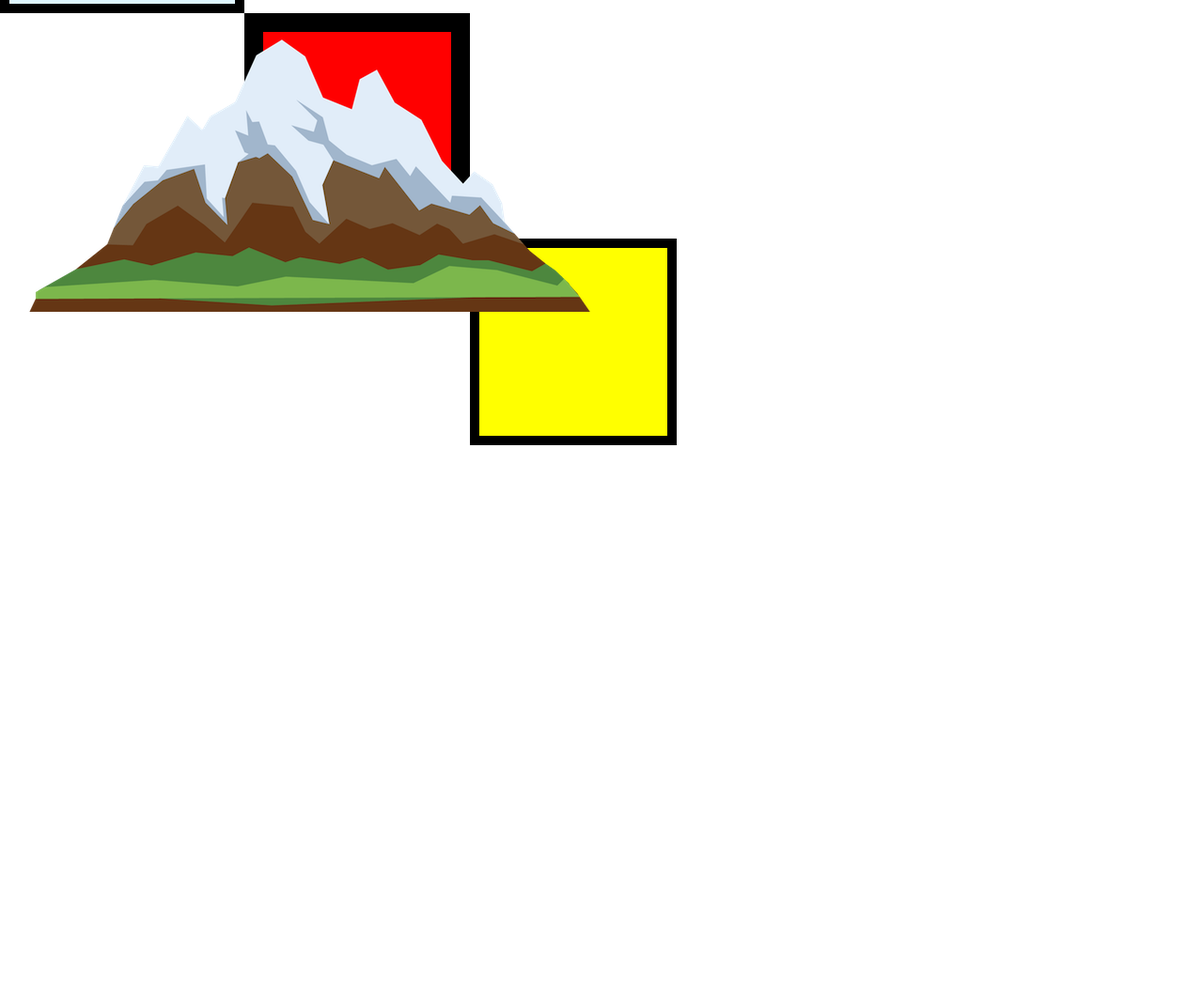
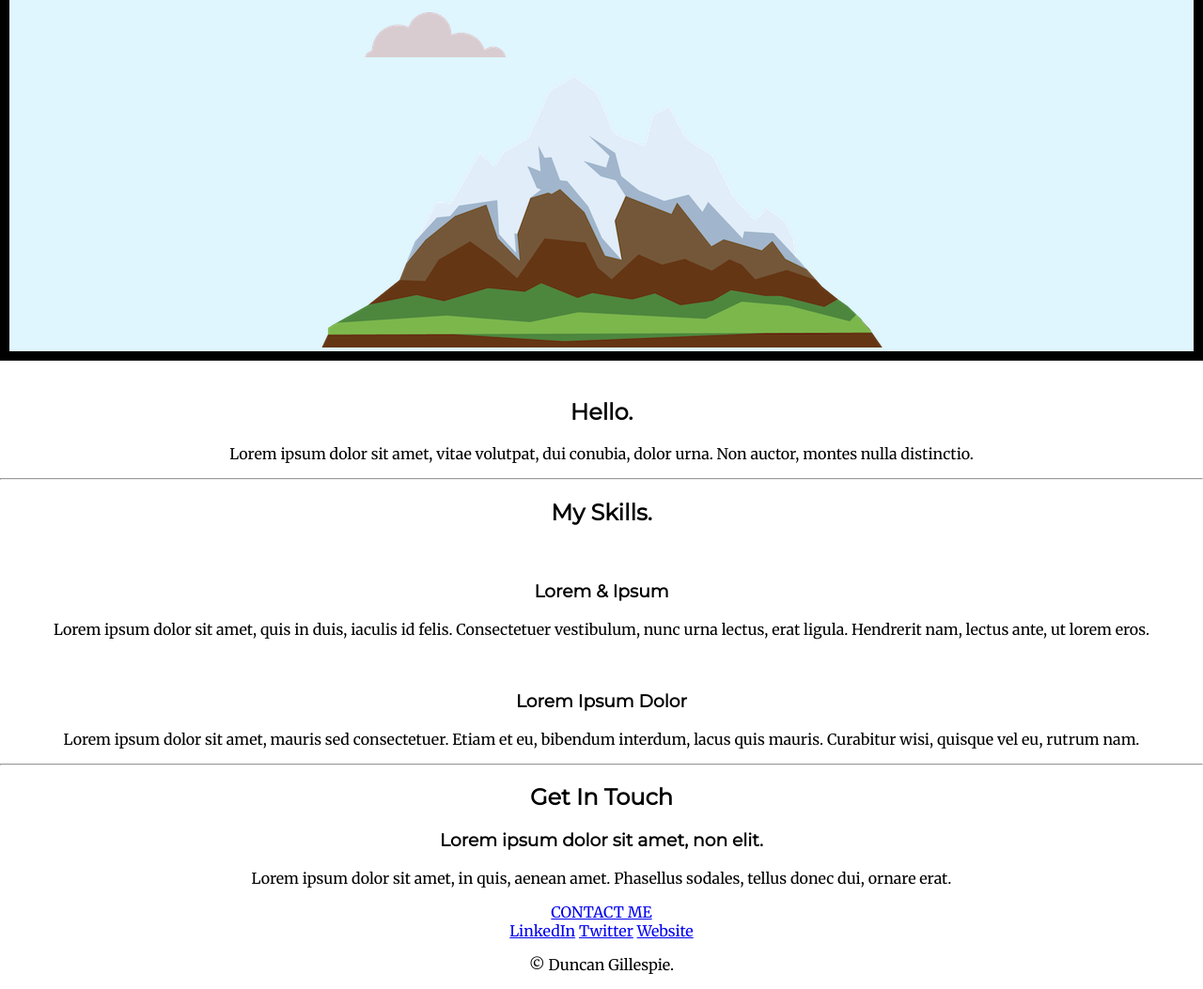
Before and after one commit to DuncanGillespie/TheComplete2022WebDevelopmentBootcampcv, a plain HTML site: page css/index.html in a window 1280 px wide. Shown: the part 246-1299 px from the top of the page at 94% size. Before the commit the page ends 800 px from the top, so only its background shows below. Drawn offline with Linux system fonts and the light colour scheme.

Commit message:
index and stubcode

```diff
--- a/css/css/styles.css
+++ b/css/css/styles.css
@@ -1,33 +1,42 @@
 
 body{
     margin: 0px;
+    text-align: center;
+    font-family: 'Merriweather', serif;
+
 }
 h1{
     margin:0px;
     padding-top: 0px;
+    font-family: 'Sacramento', cursive;
 }
-
+h2{
+    font-family: 'Montserrat', sans-serif;
+}
+h3{
+    font-family: 'Montserrat', sans-serif;
+}
 .top-container{
     background-color: #DFF6FF;
     border: 10px  solid black;
-    padding: 20px;
-    height: 200px;
-    width: 200px;
+    margin-left: auto;
+    margin-right: auto;
+    position: relative;
+    padding-top: 150px;;
 }
+.top-cloud{
+    position: absolute;
+    left: 65%;
+}
+.bottom-cloud{
+    position: absolute;
+    left: 30%;
+}
+.middle-container{
 
-.middle-container{
-    height: 200px;
-    width: 200px;
-    background-color: red;
-    margin-left: 260px;
-    margin-right: auto;
-    border: 20px solid black;
+
 }
 
 .bottom-container{
-    height: 200px;
-    width: 200px;
-    background-color: yellow;
-    border: 10px solid black;
-    margin-left: 500px;
+
 }
--- a/css/index.html
+++ b/css/index.html
@@ -7,20 +7,57 @@
         <link rel="icon" href="D.ico" >
         <!--https://www.favicon.cc/ make your own icons-->
         <!--https://colorhunt.co/   color hunt  -->
+        <!--https://www.cssfontstack.com/   guide to fonts  -->
+        <!--https://fonts.google.com/   link to fonts  -->
+        <!--lorem ipsum paragraph filler  -->
+        <!--flat icon  -->
+        <link rel="preconnect" href="https://fonts.googleapis.com">
+        <link rel="preconnect" href="https://fonts.gstatic.com" crossorigin>
+        <link href="https://fonts.googleapis.com/css2?family=Merriweather&family=Montserrat&family=Sacramento&display=swap" rel="stylesheet">
     </head>
     <body>
         <div class="top-container">
-            <img src="imgs/cloud.png" alt="cloud-img">
+            <img class="top-cloud" src="imgs/cloud.png" alt="cloud-img">
             <h1>I'm Duncan</h1>
             <p>a learner web developer.</p>
-            <img src="imgs/cloud.png" alt="cloud-img">
+            <img class="bottom-cloud" src="imgs/cloud.png" alt="cloud-img">
             <img src="imgs/mountain.png" alt="cloud-img">
         </div>
         <div class="middle-container">
+            <div class="profile">
+              <img src="" alt="">
+              <h2>Hello.</h2>
+              <p>Lorem ipsum dolor sit amet, vitae volutpat, dui conubia, dolor urna. Non auctor, montes nulla distinctio.</p>
+            </div>
+            <hr>
+            <div class="skills">
+              <h2>My Skills.</h2>
+              <div class="skill-row">
+                <img class="" src="" alt="">
+                <h3>Lorem & Ipsum</h3>
+                <p>Lorem ipsum dolor sit amet, quis in duis, iaculis id felis. Consectetuer vestibulum, nunc urna lectus, erat ligula. Hendrerit nam, lectus ante, ut lorem eros.</p>
+              </div>
+              <div class="skill-row">
+                <img class="" src="" alt="">
+                <h3>Lorem Ipsum Dolor</h3>
+                <p>Lorem ipsum dolor sit amet, mauris sed consectetuer. Etiam et eu, bibendum interdum, lacus quis mauris. Curabitur wisi, quisque vel eu, rutrum nam.</p>
+              </div>
+            </div>
+            <hr>
+            <div class="contact-me">
+              <h2>Get In Touch</h2>
+              <h3>Lorem ipsum dolor sit amet, non elit.</h3>
+              <p>Lorem ipsum dolor sit amet, in quis, aenean amet. Phasellus sodales, tellus donec dui, ornare erat.</p>
+              <a class="btn" href="mailto:name@email.com">CONTACT ME</a>
+            </div>
+          </div>
 
-        </div>
-        <div class="bottom-container">
 
-        </div>
+          <div class="bottom-container">
+            <a class="footer-link" href="https://www.linkedin.com/">LinkedIn</a>
+            <a class="footer-link" href="https://twitter.com/">Twitter</a>
+            <a class="footer-link" href="https://www.appbrewery.co/">Website</a>
+            <p>© Duncan Gillespie.</p>
+          </div>
     </body>
 </html>
```
Also changed, not shown: css/StubCode.html (added, +36 -0 lines), 1 other file.
